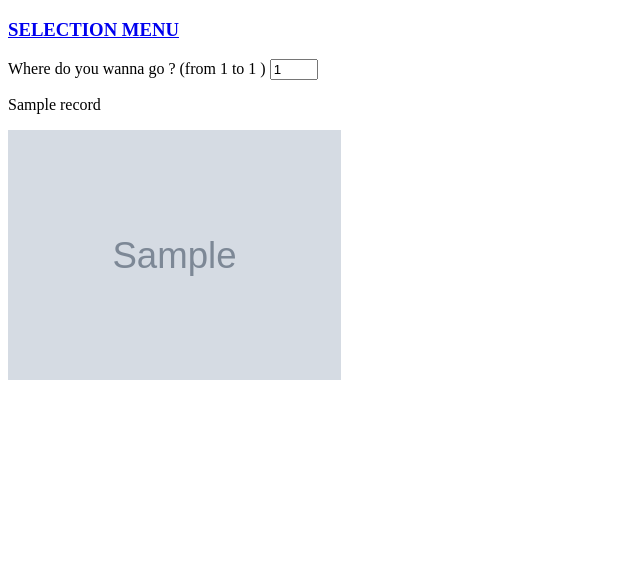
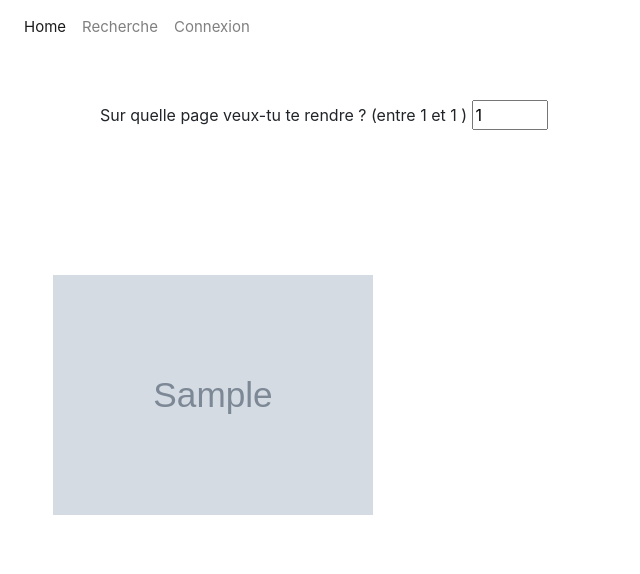
Before and after one commit to OwainCharlon/Harv-Art, a Flask app: template templates/art.html in a window 1280 px wide. Shown: the top 574 px of the page, without its empty margins (0-640 px from the left). Run offline with Flask 2, Linux system fonts and the light colour scheme; the template is opened without the code that fills it: most values are stand-ins (such as "Sample title", 1, 10 or a date in 2020); grey boxes marked "Sample" are stand-in pictures; some libraries are stand-ins or nearby versions.

Commit message:
la fin d'un dimanche de rêve

```diff
--- a/static/css/main.css
+++ b/static/css/main.css
@@ -279,3 +279,35 @@ a {
     margin-left: 10px;
     margin-right: 10px;
 }
+
+
+/* Page Search */
+
+.searchHead {
+    margin-left: 100px;
+}
+
+.search {
+    margin-top: 100px;
+}
+
+.searchResult {
+    display: grid;
+    grid-template-columns: repeat(3, 1fr);
+    margin-top: 80px;
+    margin-bottom: 80px;
+}
+
+.imgContainer {
+    display: flex;
+    justify-content: center;
+}
+
+.imgItem {
+    height: 40vh;
+    width: 25vw;
+    background-position: center;
+    background-size: contain;
+    background-repeat: no-repeat;
+    margin: 20px;
+}
--- a/templates/art.html
+++ b/templates/art.html
@@ -1,33 +1,24 @@
-<!DOCTYPE html>
-<html lang="en">
-
-<head>
-    <meta charset="UTF-8">
-    <title>Test</title>
-</head>
+{% extends "base.html" %} {% block content %}
 
 <body>
     {% if content.records %}
-        <a href="/">
-            <h3>SELECTION MENU</h3>
-        </a>
-        <form method="post" action="{{ url_for('page') }}">
-            <div class="page">
-                <label for="page"> Where do you wanna go ? (from 1 to {{ content.info.pages }} )</label>
-                <input type="number" name="page" placeholder="page" value="{{ content.info.page }}" min="1"
-                    max="{{ content.info.pages }}">
+    <div class="search">
+        <div class="searchHead">
+            <form method="post" action="{{ url_for('page') }}">
+                <div class="page">
+                    <label for="page">Sur quelle page veux-tu te rendre ? (entre 1 et {{ content.info.pages }} )</label>
+                    <input type="number" name="page" placeholder="page" value="{{ content.info.page }}" min="1" max="{{ content.info.pages }}">
+                </div>
+            </form>
+        </div>
+        <div class="searchResult">
+            {% for record in content.records %} {% if record.images %}
+            <div class="imgContainer">
+                <div class="imgItem" id="{{ record.id }}" style="background-image: url({{ record.images[0].baseimageurl }});" onclick="imgFS(this.id)"></div>
             </div>
-        </form>
-
-        {% for record in content.records %}
-            {% if record.images %}
-                <p>{{ record.title }}</p>
-                <img src="{{ record.images[0].baseimageurl }}" height="250px">
+            {% endif %} {% endfor %} {% else %}
+            <p>There isn't any masterpiece, you may want to change your filters</p>
             {% endif %}
-        {% endfor %}
-    {% else %}
-        <p>There isn't any masterpiece, you may want to change your filters</p>
-    {% endif %}
-</body>
-
-</html>
+        </div>
+    </div>
+    {% endblock %}
```
